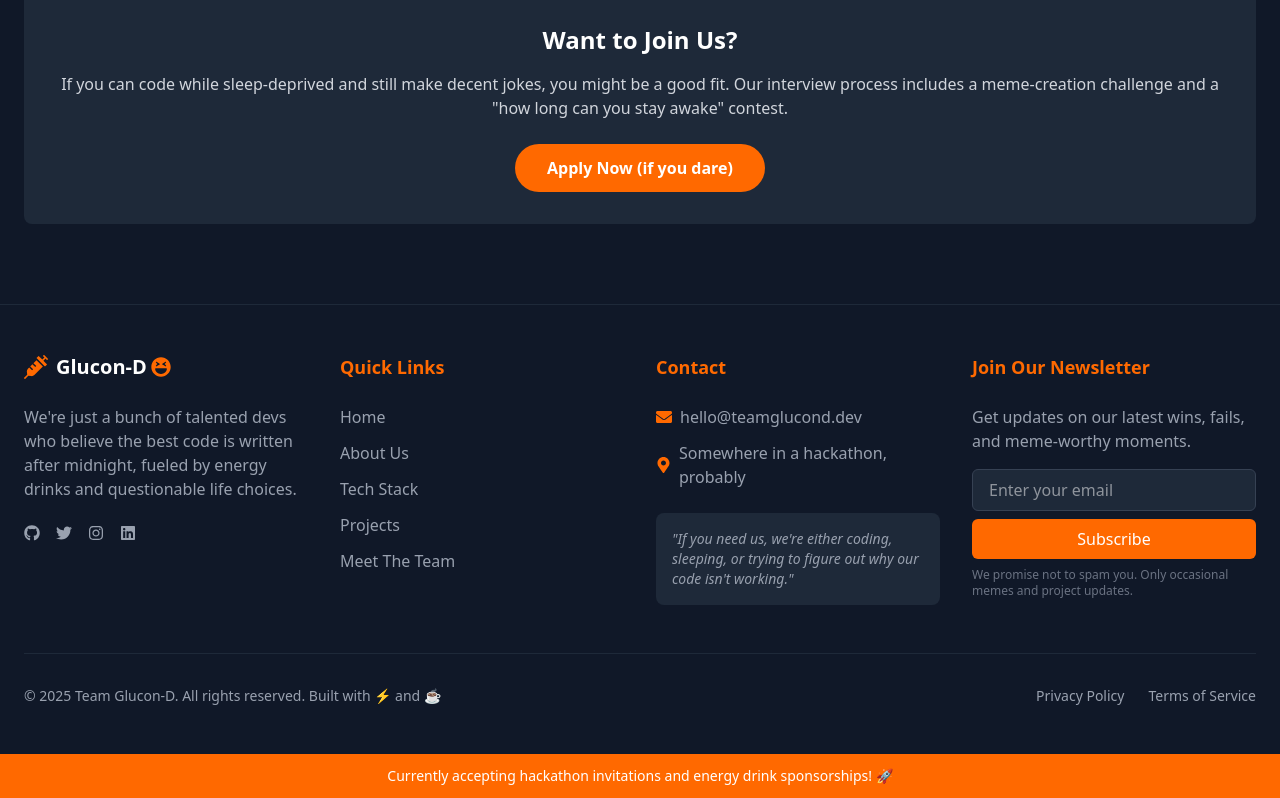
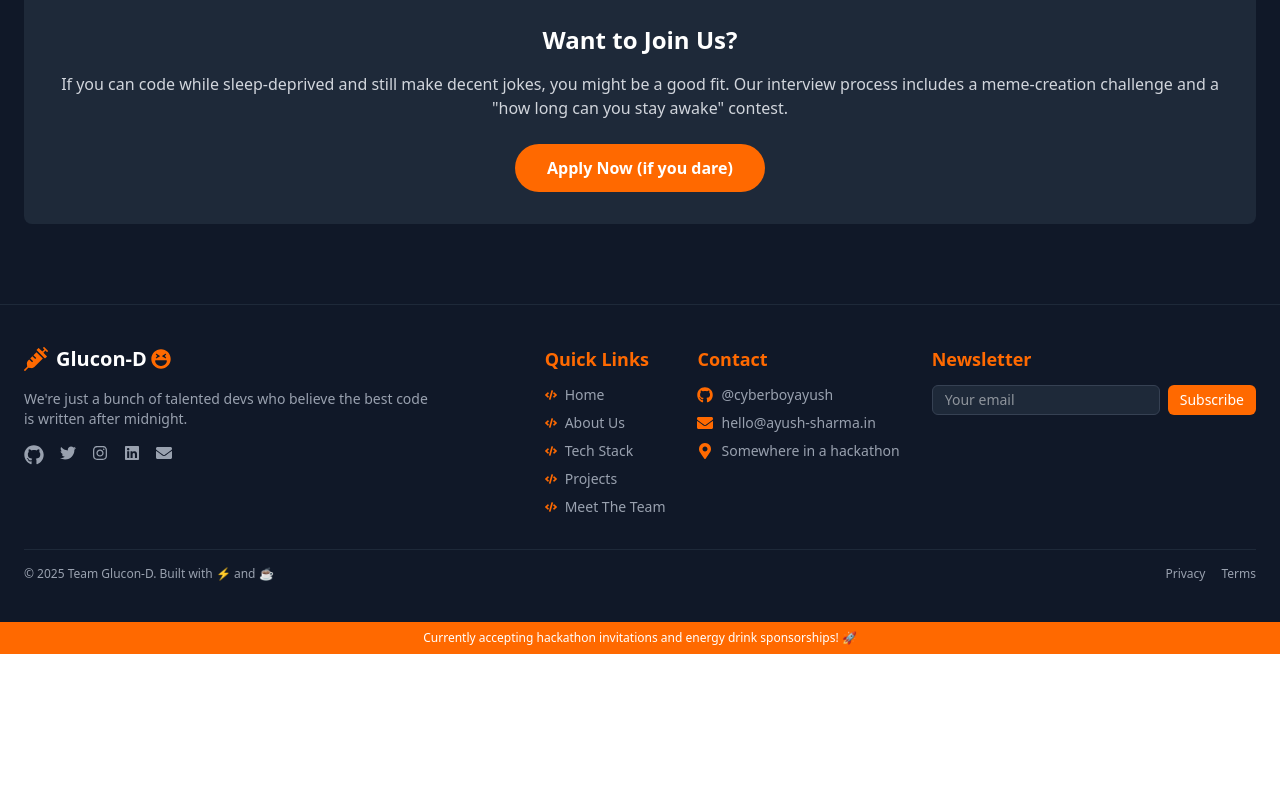
Before and after one commit to Glucon-D/glucon-d, a React (Vite) app: page /team in a window 1280 px wide. Shown: the part 1842-2640 px from the top of the page. After the commit the page ends 2496 px from the top, so only its background shows below. Built offline with nearby package versions, Linux system fonts and the light colour scheme.

Commit message:
feat: Enhance About and Footer components with new content and animations

```diff
--- a/src/components/About.jsx
+++ b/src/components/About.jsx
@@ -1,6 +1,6 @@
 import React from 'react';
 import { motion } from 'framer-motion';
-import { FaLightbulb, FaCoffee, FaCode, FaChartLine } from 'react-icons/fa';
+import { FaLightbulb, FaCoffee, FaCode, FaChartLine, FaCat, FaLaugh } from 'react-icons/fa';
 
 const About = () => {
   const containerVariants = {
@@ -26,8 +26,34 @@ const About = () => {
     }
   };
 
+  const catMemes = [
+    "https://media.giphy.com/media/JIX9t2j0ZTN9S/giphy.gif", // cat typing frantically
+    "https://media.giphy.com/media/o0vwzuFwCGAFO/giphy.gif", // cat sleeping on keyboard
+    "https://media.giphy.com/media/yFQ0ywscgobJK/giphy.gif"  // cat knocking things off desk
+  ];
+
   return (
-    <section className="bg-gray-900 text-white py-20">
+    <section className="bg-gray-900 text-white py-20 relative">
+      {/* Cat meme easter egg that appears randomly */}
+      <motion.img
+        src={catMemes[Math.floor(Math.random() * catMemes.length)]}
+        className="absolute w-24 h-24 object-cover rounded-full hidden md:block"
+        style={{ top: '5%', right: '5%' }}
+        initial={{ opacity: 0, rotate: -20 }}
+        animate={{
+          opacity: [0, 1, 0],
+          rotate: [-20, 0, 20],
+          x: [0, 10, 0]
+        }}
+        transition={{
+          duration: 8,
+          repeat: Infinity,
+          repeatDelay: 15
+        }}
+        drag
+        dragConstraints={{ top: -50, left: -50, right: 50, bottom: 50 }}
+      />
+
       <div className="container mx-auto px-6">
         <motion.div
           className="text-center mb-16"
@@ -44,6 +70,13 @@ const About = () => {
           <div className="w-24 h-1 bg-orange-500 mx-auto mb-6"></div>
           <p className="text-gray-300 text-lg max-w-3xl mx-auto">
             We're not your average coding team. We're the sugar rush in the hackathon world.
+            <motion.span
+              className="inline-block ml-2"
+              animate={{ rotate: [0, 14, 0] }}
+              transition={{ duration: 1.5, repeat: Infinity }}
+            >
+              🍬
+            </motion.span>
           </p>
         </motion.div>
 
@@ -59,9 +92,16 @@ const About = () => {
             <p className="text-gray-300 mb-4">
               Born from the depths of midnight coding sessions and fueled by actual Glucon-D packets, our team came together with one mission: to build epic stuff while having even more epic fun.
             </p>
-            <p className="text-gray-300 mb-6">
+            <p className="text-gray-300 mb-4">
               Legend says we once coded for 48 hours straight and the only thing that kept us going was our namesake energy drink and the collective belief that sleep is for the weak. (Don't try this at home, kids. Sleep is actually important.)
             </p>
+
+            <div className="bg-gray-800 p-4 rounded-lg border border-gray-700 mb-6">
+              <p className="italic text-sm text-gray-400">
+                <FaLaugh className="inline mr-2 text-yellow-400" />
+                "One time our team lead fell asleep during a demo and sleep-talked the entire API documentation. The judges were so impressed they gave us extra points for 'subconscious documentation'"
+              </p>
+            </div>
 
             <div className="flex items-center gap-4 mb-6">
               <div className="bg-gray-800 p-3 rounded-full">
@@ -69,7 +109,7 @@ const About = () => {
               </div>
               <div>
                 <h4 className="font-bold text-xl">Code like nobody's watching</h4>
-                <p className="text-gray-400">But document it like everyone is.</p>
+                <p className="text-gray-400">But document it like everyone is judging your variable names. (They are.)</p>
               </div>
             </div>
 
@@ -79,7 +119,7 @@ const About = () => {
               </div>
               <div>
                 <h4 className="font-bold text-xl">Moving fast and fixing things</h4>
-                <p className="text-gray-400">Usually our own bugs, if we're honest.</p>
+                <p className="text-gray-400">Usually our own bugs, if we're honest. Our record is 73 bug fixes in one hour, most of which we created that same hour.</p>
               </div>
             </div>
           </motion.div>
@@ -112,6 +152,26 @@ const About = () => {
               </motion.div>
 
               <motion.div
+                className="mt-8 border-t border-gray-700 pt-6"
+                whileHover={{ scale: 1.02 }}
+              >
+                <div className="flex items-center gap-3 mb-2">
+                  <FaCat className="text-orange-500 text-2xl" />
+                  <h4 className="text-xl font-bold">Team Spirit Animal</h4>
+                </div>
+                <p className="pl-9 text-gray-300">
+                  The cat: Sleeps 16 hours, works intensely for 15 minutes, then knocks things off tables for the rest of the time. Sounds like our development cycle!
+                </p>
+                <div className="pl-9 mt-3">
+                  <img
+                    src="https://media.giphy.com/media/ule4vhcY1xEKQ/giphy.gif"
+                    alt="Cat typing on keyboard"
+                    className="h-24 rounded-lg mx-auto"
+                  />
+                </div>
+              </motion.div>
+
+              <motion.div
                 className="absolute -bottom-4 -right-4 text-6xl"
                 animate={{ rotate: [0, 10, 0] }}
                 transition={{ duration: 2, repeat: Infinity }}
@@ -134,8 +194,20 @@ const About = () => {
           transition={{ duration: 0.6 }}
         >
           <h3 className="text-2xl font-bold mb-4 text-center">The Team Glucon-D Promise</h3>
-          <p className="text-gray-300 text-center">
+          <p className="text-gray-300 text-center mb-6">
             We promise to approach every hackathon with the perfect blend of technical expertise, creative problem-solving, and meme references. If we can't solve a problem with code, we'll solve it with more code!
+          </p>
+
+          <div className="flex justify-center mb-6">
+            <img
+              src="https://media.giphy.com/media/LHZyixOnHwDDy/giphy.gif"
+              alt="Cat programming meme"
+              className="h-48 rounded-lg"
+            />
+          </div>
+
+          <p className="text-gray-400 text-center italic mb-6">
+            "Our code, like this cat, seems chaotic but somehow produces results."
           </p>
 
           <motion.div
--- a/src/components/Footer.jsx
+++ b/src/components/Footer.jsx
@@ -9,32 +9,43 @@ import {
   FaSyringe,
   FaEnvelope,
   FaMapMarkerAlt,
-  FaLaughSquint
+  FaLaughSquint,
+  FaCode
 } from 'react-icons/fa';
 
 const Footer = () => {
   const currentYear = new Date().getFullYear();
 
   const socialLinks = [
-    { icon: <FaGithub />, href: 'https://github.com/team-glucond', name: 'GitHub' },
-    { icon: <FaTwitter />, href: 'https://twitter.com/teamglucond', name: 'Twitter' },
-    { icon: <FaInstagram />, href: 'https://instagram.com/teamglucond', name: 'Instagram' },
-    { icon: <FaLinkedin />, href: 'https://linkedin.com/company/teamglucond', name: 'LinkedIn' }
+    { icon: <FaGithub className="text-xl" />, href: 'https://github.com/cyberboyayush', name: 'GitHub' },
+    { icon: <FaTwitter />, href: 'https://twitter.com/cyberboyayush', name: 'Twitter' },
+    { icon: <FaInstagram />, href: 'https://instagram.com/cyberboyayush', name: 'Instagram' },
+    { icon: <FaLinkedin />, href: 'https://linkedin.com/in/cyberboyayush', name: 'LinkedIn' },
+    { icon: <FaEnvelope />, href: 'mailto:hello@ayush-sharma.in', name: 'Email' }
+  ];
+
+  const quickLinks = [
+    { to: "/", text: "Home" },
+    { to: "/about", text: "About Us" },
+    { to: "/tech", text: "Tech Stack" },
+    { to: "/projects", text: "Projects" },
+    { to: "/team", text: "Meet The Team" }
   ];
 
   return (
     <footer className="bg-gray-900 border-t border-gray-800 text-white">
-      <div className="container mx-auto px-6 py-12">
-        <div className="grid grid-cols-1 md:grid-cols-2 lg:grid-cols-4 gap-8">
-          {/* Brand Column */}
-          <div>
-            <Link to="/" className="flex items-center mb-6">
+      <div className="container mx-auto px-6 py-10">
+        {/* Top section */}
+        <div className="flex flex-col md:flex-row justify-between mb-8">
+          {/* Brand and social links */}
+          <div className="mb-8 md:mb-0 md:w-1/3">
+            <Link to="/" className="flex items-center mb-4">
               <FaSyringe className="text-orange-500 text-2xl mr-2" />
               <span className="text-white font-bold text-xl">Glucon-D</span>
               <FaLaughSquint className="text-orange-500 text-xl ml-1" />
             </Link>
-            <p className="text-gray-400 mb-6">
-              We're just a bunch of talented devs who believe the best code is written after midnight, fueled by energy drinks and questionable life choices.
+            <p className="text-gray-400 mb-4 text-sm">
+              We're just a bunch of talented devs who believe the best code is written after midnight.
             </p>
             <div className="flex space-x-4">
               {socialLinks.map((link, index) => (
@@ -53,88 +64,87 @@ const Footer = () => {
             </div>
           </div>
 
+          {/* Quick Links and Contact combined */}
+          <div className="flex flex-wrap gap-x-8 gap-y-6 md:w-2/3 md:justify-end">
             {/* Quick Links */}
             <div>
-            <h3 className="text-lg font-semibold mb-6 text-orange-500">Quick Links</h3>
-            <ul className="space-y-3">
-              <FooterLink to="/" text="Home" />
-              <FooterLink to="/about" text="About Us" />
-              <FooterLink to="/tech" text="Tech Stack" />
-              <FooterLink to="/projects" text="Projects" />
-              <FooterLink to="/team" text="Meet The Team" />
+              <h3 className="text-lg font-semibold mb-3 text-orange-500">Quick Links</h3>
+              <ul className="space-y-2">
+                {quickLinks.map((link, index) => (
+                  <li key={index}>
+                    <Link to={link.to} className="text-gray-400 hover:text-white text-sm transition-colors duration-300 flex items-center gap-2">
+                      <FaCode className="text-xs text-orange-500" /> {link.text}
+                    </Link>
+                  </li>
+                ))}
               </ul>
             </div>
 
-          {/* Contact */}
+            {/* Contact info */}
             <div>
-            <h3 className="text-lg font-semibold mb-6 text-orange-500">Contact</h3>
-            <ul className="space-y-3">
+              <h3 className="text-lg font-semibold mb-3 text-orange-500">Contact</h3>
+              <ul className="space-y-2">
+                <li className="flex items-center">
+                  <FaGithub className="text-orange-500 mr-2" />
+                  <a href="https://github.com/cyberboyayush" className="text-gray-400 hover:text-white text-sm">
+                    @cyberboyayush
+                  </a>
+                </li>
                 <li className="flex items-center">
                   <FaEnvelope className="text-orange-500 mr-2" />
-                <a href="mailto:hello@teamglucond.dev" className="text-gray-400 hover:text-white">
-                  hello@teamglucond.dev
+                  <a href="mailto:hello@ayush-sharma.in" className="text-gray-400 hover:text-white text-sm">
+                    hello@ayush-sharma.in
                   </a>
                 </li>
                 <li className="flex items-center">
                   <FaMapMarkerAlt className="text-orange-500 mr-2" />
-                <span className="text-gray-400">
-                  Somewhere in a hackathon, probably
+                  <span className="text-gray-400 text-sm">
+                    Somewhere in a hackathon
                   </span>
                 </li>
               </ul>
-            <div className="mt-6 p-4 bg-gray-800 rounded-lg">
-              <p className="text-sm text-gray-400 italic">
-                "If you need us, we're either coding, sleeping, or trying to figure out why our code isn't working."
-              </p>
-            </div>
             </div>
 
-          {/* Newsletter */}
+            {/* Newsletter compact */}
             <div>
-            <h3 className="text-lg font-semibold mb-6 text-orange-500">Join Our Newsletter</h3>
-            <p className="text-gray-400 mb-4">
-              Get updates on our latest wins, fails, and meme-worthy moments.
-            </p>
-            <form className="flex flex-col space-y-2">
+              <h3 className="text-lg font-semibold mb-3 text-orange-500">Newsletter</h3>
+              <form className="flex gap-2">
                 <input
                   type="email"
-                placeholder="Enter your email"
-                className="px-4 py-2 rounded-md bg-gray-800 border border-gray-700 focus:outline-none focus:border-orange-500"
-                required
+                  placeholder="Your email"
+                  className="px-3 py-1 rounded-md bg-gray-800 border border-gray-700 focus:outline-none focus:border-orange-500 text-sm w-32 md:w-auto"
                 />
                 <motion.button
                   type="submit"
-                className="bg-orange-500 hover:bg-orange-600 text-white px-4 py-2 rounded-md font-medium"
-                whileHover={{ scale: 1.02 }}
-                whileTap={{ scale: 0.98 }}
+                  className="bg-orange-500 hover:bg-orange-600 text-white px-3 py-1 rounded-md text-sm"
+                  whileTap={{ scale: 0.97 }}
                 >
                   Subscribe
                 </motion.button>
               </form>
-            <p className="text-xs text-gray-500 mt-2">
-              We promise not to spam you. Only occasional memes and project updates.
-            </p>
+            </div>
           </div>
         </div>
 
-        <div className="border-t border-gray-800 mt-12 pt-8 flex flex-col md:flex-row justify-between items-center">
-          <p className="text-gray-400 text-sm mb-4 md:mb-0">
-            © {currentYear} Team Glucon-D. All rights reserved. Built with ⚡ and ☕
+        {/* Bottom section */}
+        <div className="border-t border-gray-800 pt-4 flex flex-col md:flex-row justify-between items-center text-xs">
+          <p className="text-gray-400 mb-2 md:mb-0">
+            © {currentYear} Team Glucon-D. Built with ⚡ and ☕
           </p>
-          <div className="flex space-x-6">
-            <Link to="/privacy" className="text-sm text-gray-400 hover:text-white">Privacy Policy</Link>
-            <Link to="/terms" className="text-sm text-gray-400 hover:text-white">Terms of Service</Link>
+          <div className="flex space-x-4">
+            <Link to="/privacy" className="text-gray-400 hover:text-white">Privacy</Link>
+            <Link to="/terms" className="text-gray-400 hover:text-white">Terms</Link>
           </div>
         </div>
       </div>
 
       <motion.div
-        className="bg-orange-500 text-center py-3"
+        className="bg-orange-500 text-center py-2"
         initial={{ opacity: 0 }}
         animate={{ opacity: 1 }}
-        transition={{ delay: 1 }}
+        transition={{ delay: 0.5 }}
       >
-        <p className="text-sm font-medium">
+        <p className="text-xs font-medium">
           Currently accepting hackathon invitations and energy drink sponsorships! 🚀
         </p>
       </motion.div>
@@ -142,12 +152,4 @@ const Footer = () => {
   );
 };
 
-const FooterLink = ({ to, text }) => (
-  <li>
-    <Link to={to} className="text-gray-400 hover:text-white transition-colors duration-300">
-      {text}
-    </Link>
-  </li>
-);
-
 export default Footer;
```
Lines whose indentation alone changed are shown as unchanged.
